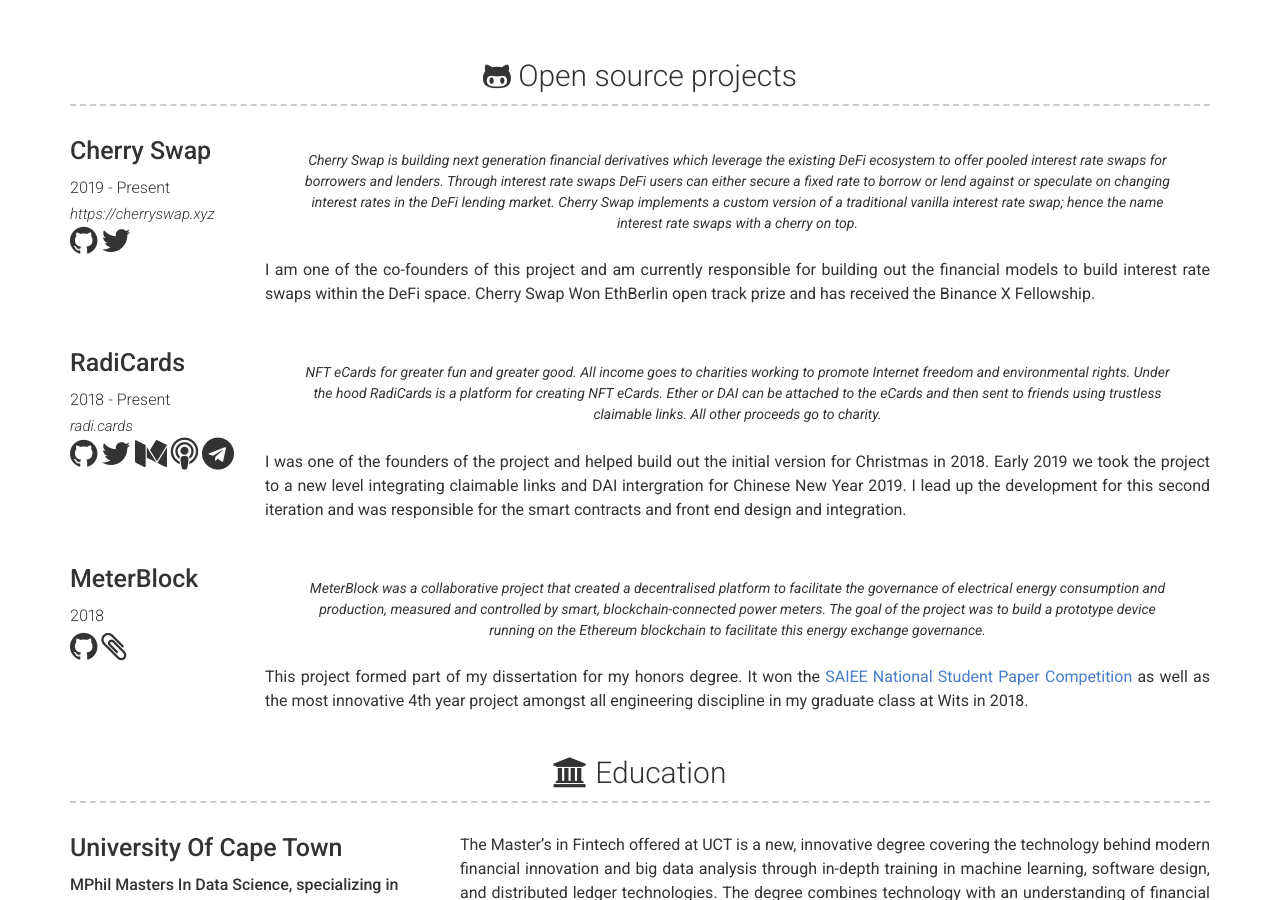
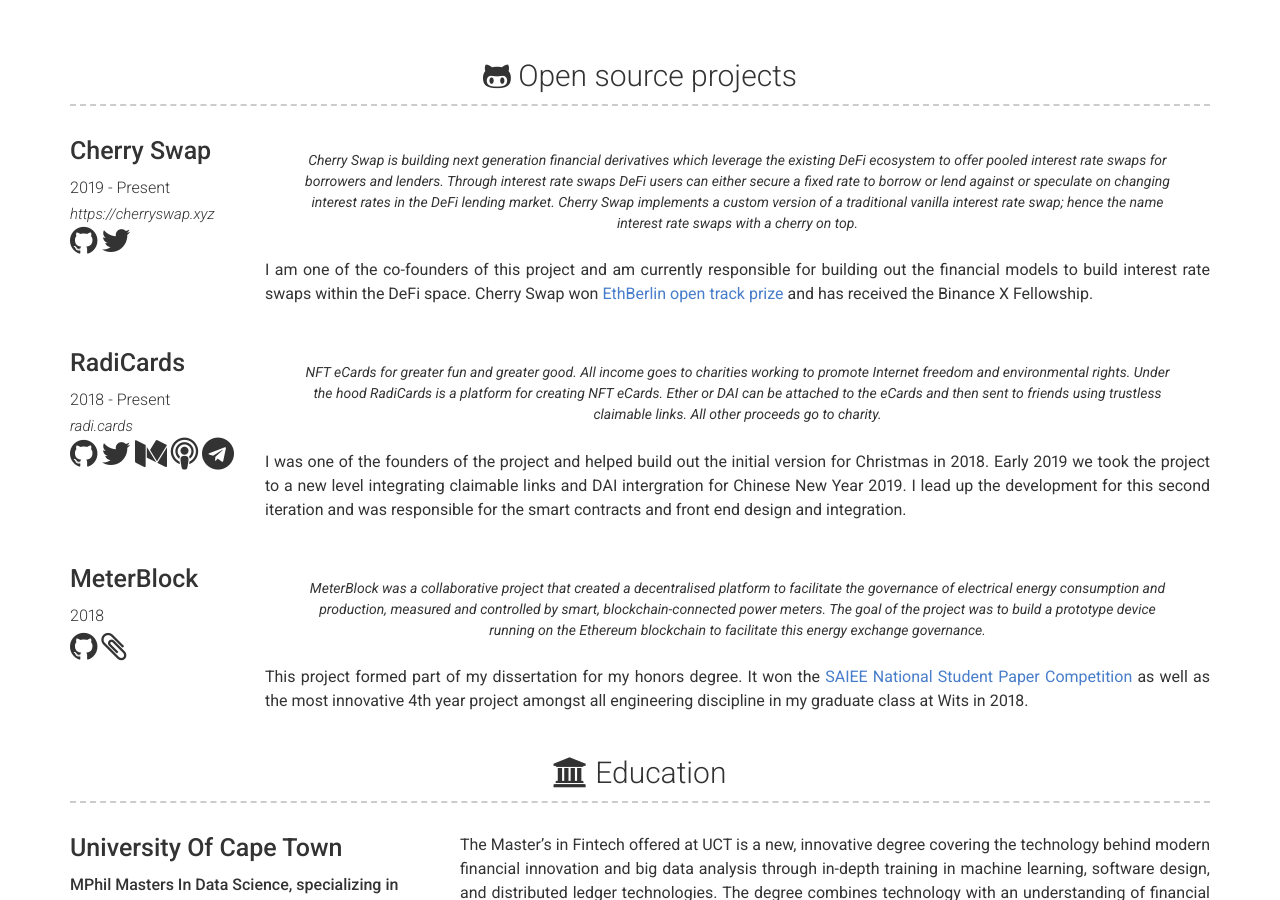
Before and after one commit to chrismaree/PersonalWebsite, a Jekyll site: the page built from index.md, in a window 1280 px wide and 900 px high, scrolled down 1208 px. Built offline with Jekyll 4.4.1, drawn with Linux system fonts in a browser that asks for light colours; some of the changed lines change nothing that is shown.

Commit message:
Added link

```diff
--- a/_data/projects.yml
+++ b/_data/projects.yml
@@ -7,7 +7,7 @@
   quote: >
     Cherry Swap is building next generation financial derivatives which leverage the existing DeFi ecosystem to offer pooled interest rate swaps for borrowers and lenders. Through interest rate swaps DeFi users can either secure a fixed rate to borrow or lend against or speculate on changing interest rates in the DeFi lending market. Cherry Swap implements a custom version of a traditional vanilla interest rate swap; hence the name interest rate swaps with a cherry on top.
   description: | # this will include new lines to allow paragraphs
-    I am one of the co-founders of this project and am currently responsible for building out the financial models to build interest rate swaps within the DeFi space. Cherry Swap Won EthBerlin open track prize and has received the Binance X Fellowship.
+    I am one of the co-founders of this project and am currently responsible for building out the financial models to build interest rate swaps within the DeFi space. Cherry Swap won [EthBerlin open track prize](https://twitter.com/ETHBerlin/status/1165632313847365636) and has received the Binance X Fellowship.
 - name: RadiCards
   link: radi.cards
   github: RadiCards/radi.cards
```
